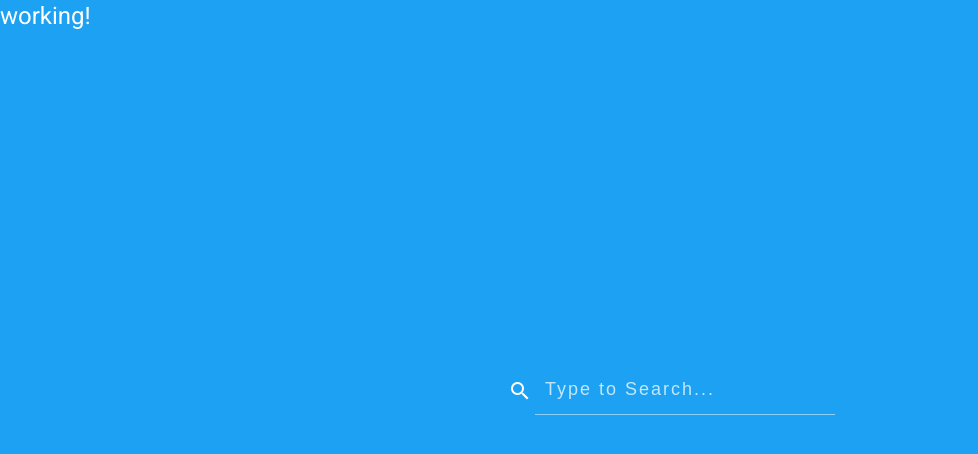
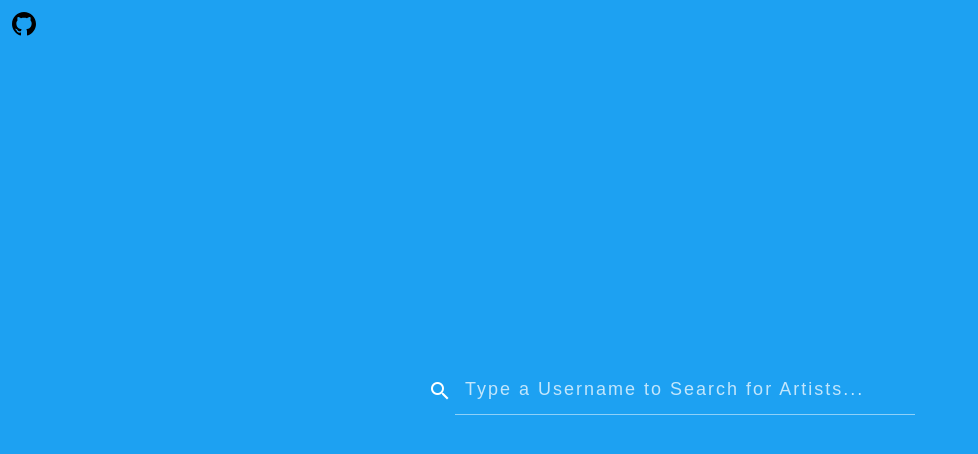
Before and after one commit to GitPaulo/findComms, an Angular app in the folder frontend/: page / in a window 1280 px wide. Shown: the top 454 px of the page, without its empty margins (0-978 px from the left). Built offline with nearby package versions, Linux system fonts and the light colour scheme; what ngx-input-search would draw is missing.

Commit message:
ui touches

```diff
--- a/frontend/src/app/app.component.html
+++ b/frontend/src/app/app.component.html
@@ -1,4 +1,11 @@
-<h1>working!</h1>
+<a href="https://github.com/GitPaulo/findcomms">
+  <mat-icon
+    class="github-icon"
+    svgIcon="github"
+    aria-hidden="false"
+    aria-label="Example thumbs up SVG icon"
+  ></mat-icon>
+</a>
 <div class="interaction-container">
   <div cdkTrapFocus [cdkTrapFocusAutoCapture]="true" class="search-box">
     <label for="search-box"> Search Input </label>
@@ -8,7 +15,7 @@
     <input
       type="text"
       class="input-search"
-      placeholder="Type to Search..."
+      placeholder="Type a Username to Search for Artists..."
       (ngxInputSearch)="searchTrigger($event)"
     />
     <mat-spinner
@@ -19,10 +26,10 @@
     ></mat-spinner>
   </div>
   <div class="search-results">
-    <div class="info-message" *ngIf="(results$ | async)?.users?.length === 0">
+    <div class="info message" *ngIf="(results$ | async)?.users?.length === 0">
       No results.
     </div>
-    <div class="error-message" *ngIf="error">{{ error }}</div>
+    <div class="error message" *ngIf="error">{{ error }}</div>
     <ng-container *ngIf="results$ | async as results">
       <ng-container *ngFor="let user of results?.users">
         <div class="search-result" (click)="gotoTwitterProfile(user)">
--- a/frontend/src/app/app.component.less
+++ b/frontend/src/app/app.component.less
@@ -1,3 +1,12 @@
+.github-icon {
+  margin: 12px;
+  color: black;
+
+  &:hover {
+    color: #667683;
+  }
+}
+
 .interaction-container {
   position: absolute;
   left: 50%;
@@ -63,12 +72,12 @@
     }
 
     .btn-search:focus {
-      left: 26px;
+      margin-right: 40px;
       transition: all 500ms cubic-bezier(0, 0.11, 0.35, 2);
     }
 
     .btn-search:focus ~ .input-search {
-      width: 300px;
+      width: 460px;
       border-radius: 0px;
       background-color: transparent;
       border-bottom: 1px solid rgba(255, 255, 255, 0.678);
@@ -76,7 +85,7 @@
     }
 
     .input-search:focus {
-      width: 300px;
+      width: 460px;
       border-radius: 0px;
       background-color: transparent;
       border-bottom: 1px solid rgba(255, 255, 255, 0.5);
@@ -93,22 +102,23 @@
     transition: all 750ms cubic-bezier(0, 0.11, 0.35, 2);
     height: 0;
 
-    .error-message {
-      background-color: rgb(150, 81, 81);
+    .message {
+      background-color: rgb(53, 53, 53);
       padding: 8px;
       margin: 0px 16px;
       border-radius: 8px;
+    }
+
+    .message.error {
+      background-color: rgb(150, 81, 81);
 
       &::before {
         content: "⛔ ";
       }
     }
 
-    .info-message {
-      background-color: rgb(92, 149, 196);
-      padding: 8px;
-      margin: 0px 16px;
-      border-radius: 8px;
+    .message.info {
+      background-color: #345e8b;
 
       &::before {
         content: "ⓘ ";
--- a/frontend/src/app/app.component.ts
+++ b/frontend/src/app/app.component.ts
@@ -1,7 +1,14 @@
 import { Component } from "@angular/core";
+import { MatIconRegistry } from "@angular/material/icon";
+import { DomSanitizer } from "@angular/platform-browser";
 import { catchError, finalize, Observable, of } from "rxjs";
 import { TwitterService } from "src/twitter.service";
 import { CommsData } from "../twitter.service";
+
+const githubSVG = `
+<svg xmlns="http://www.w3.org/2000/svg" width="24" height="24" viewBox="0 0 24 24">
+<path d="M12 0c-6.626 0-12 5.373-12 12 0 5.302 3.438 9.8 8.207 11.387.599.111.793-.261.793-.577v-2.234c-3.338.726-4.033-1.416-4.033-1.416-.546-1.387-1.333-1.756-1.333-1.756-1.089-.745.083-.729.083-.729 1.205.084 1.839 1.237 1.839 1.237 1.07 1.834 2.807 1.304 3.492.997.107-.775.418-1.305.762-1.604-2.665-.305-5.467-1.334-5.467-5.931 0-1.311.469-2.381 1.236-3.221-.124-.303-.535-1.524.117-3.176 0 0 1.008-.322 3.301 1.23.957-.266 1.983-.399 3.003-.404 1.02.005 2.047.138 3.006.404 2.291-1.552 3.297-1.23 3.297-1.23.653 1.653.242 2.874.118 3.176.77.84 1.235 1.911 1.235 3.221 0 4.609-2.807 5.624-5.479 5.921.43.372.823 1.102.823 2.222v3.293c0 .319.192.694.801.576 4.765-1.589 8.199-6.086 8.199-11.386 0-6.627-5.373-12-12-12z"/>
+</svg>`;
 
 @Component({
   selector: "app-root",
@@ -14,7 +21,16 @@
   loading = false;
   results$: Observable<CommsData> = new Observable<CommsData>();
 
-  constructor(private twitterService: TwitterService) {}
+  constructor(
+    private twitterService: TwitterService,
+    iconRegistry: MatIconRegistry,
+    sanitizer: DomSanitizer
+  ) {
+    iconRegistry.addSvgIconLiteral(
+      "github",
+      sanitizer.bypassSecurityTrustHtml(githubSVG)
+    );
+  }
 
   ngOnInit(): void {}
 
```
